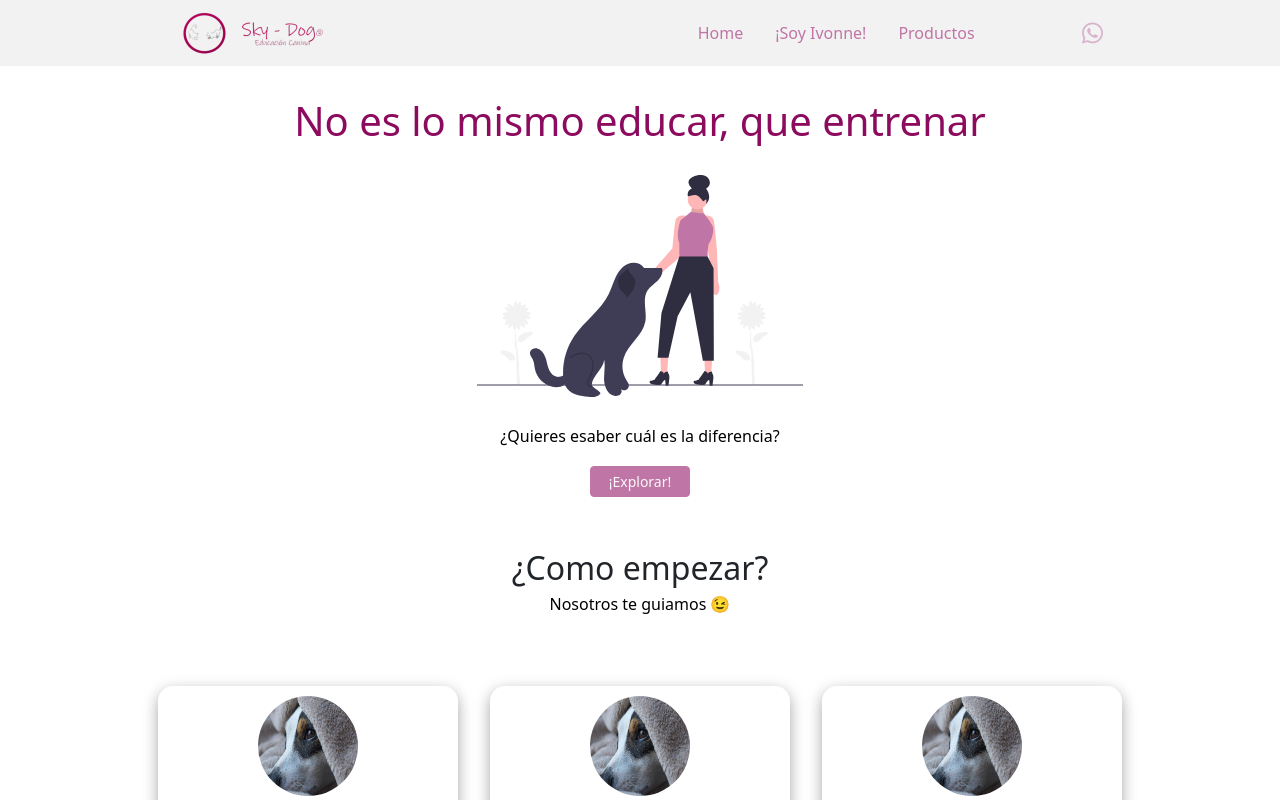
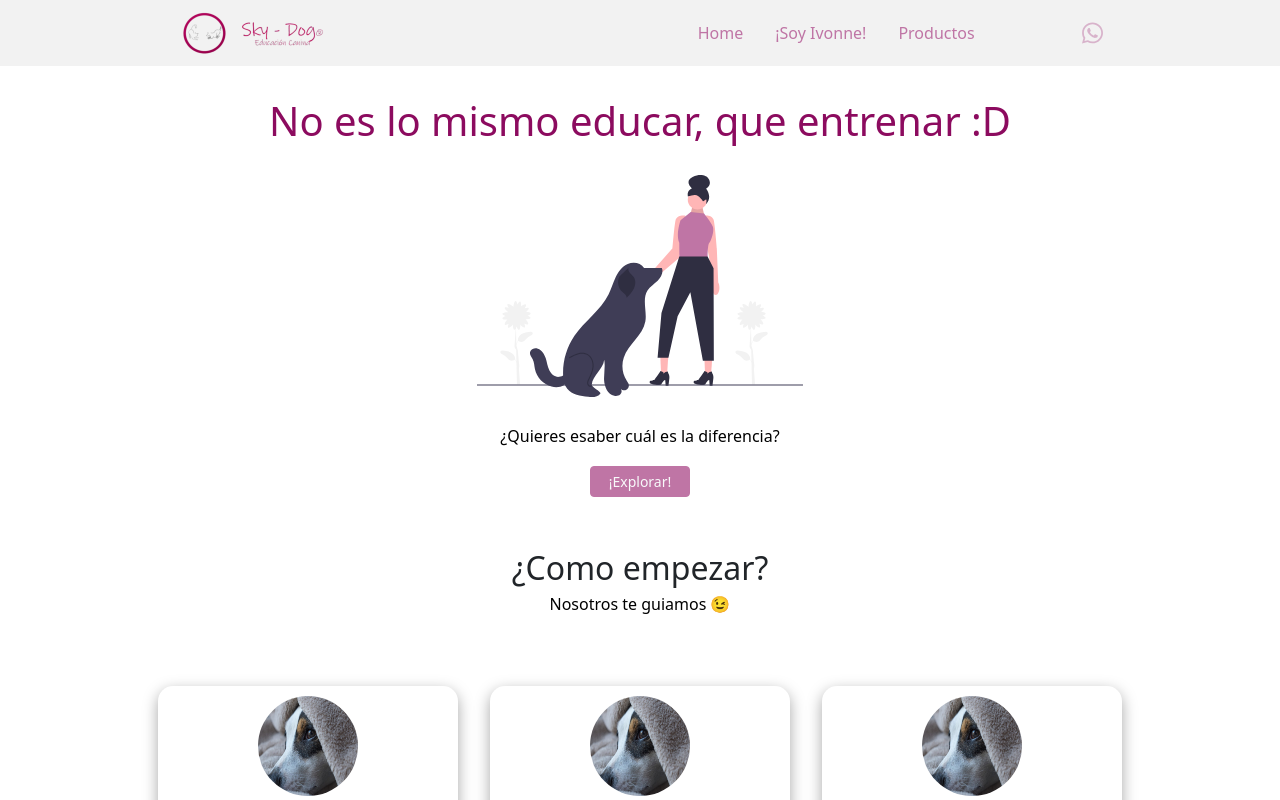
Before and after one commit to emiliodeleonhdez/sky-dog, a React (Create React App) app: page / in a window 1280 px wide. Shown: the top 800 px of the page. Built offline with nearby package versions, Linux system fonts and the light colour scheme.

Commit message:
testing to amplify

```diff
--- a/src/pages/Landing/LandingPage.jsx
+++ b/src/pages/Landing/LandingPage.jsx
@@ -36,7 +36,7 @@ const LandingPage = () => {
         <>
             <div className="container my-3">
                 <div className="row justify-content-center children__elements--mt-15-mb-15">
-                    <h1 className="col-12 text-center">No es lo mismo educar, que entrenar</h1>
+                    <h1 className="col-12 text-center">No es lo mismo educar, que entrenar :D</h1>
                     <img className="landing__doggy-illustration" src={skyDogDoggy} alt="" />
                     <h6 className="col-12 text-center">¿Quieres esaber cuál es la diferencia?</h6>
                     <PrimaryButton variant="secondary" text="¡Explorar!" size="sm" customCss="button__landing--100w my-1 text-light" action={() => navigate('/about')} />
```
